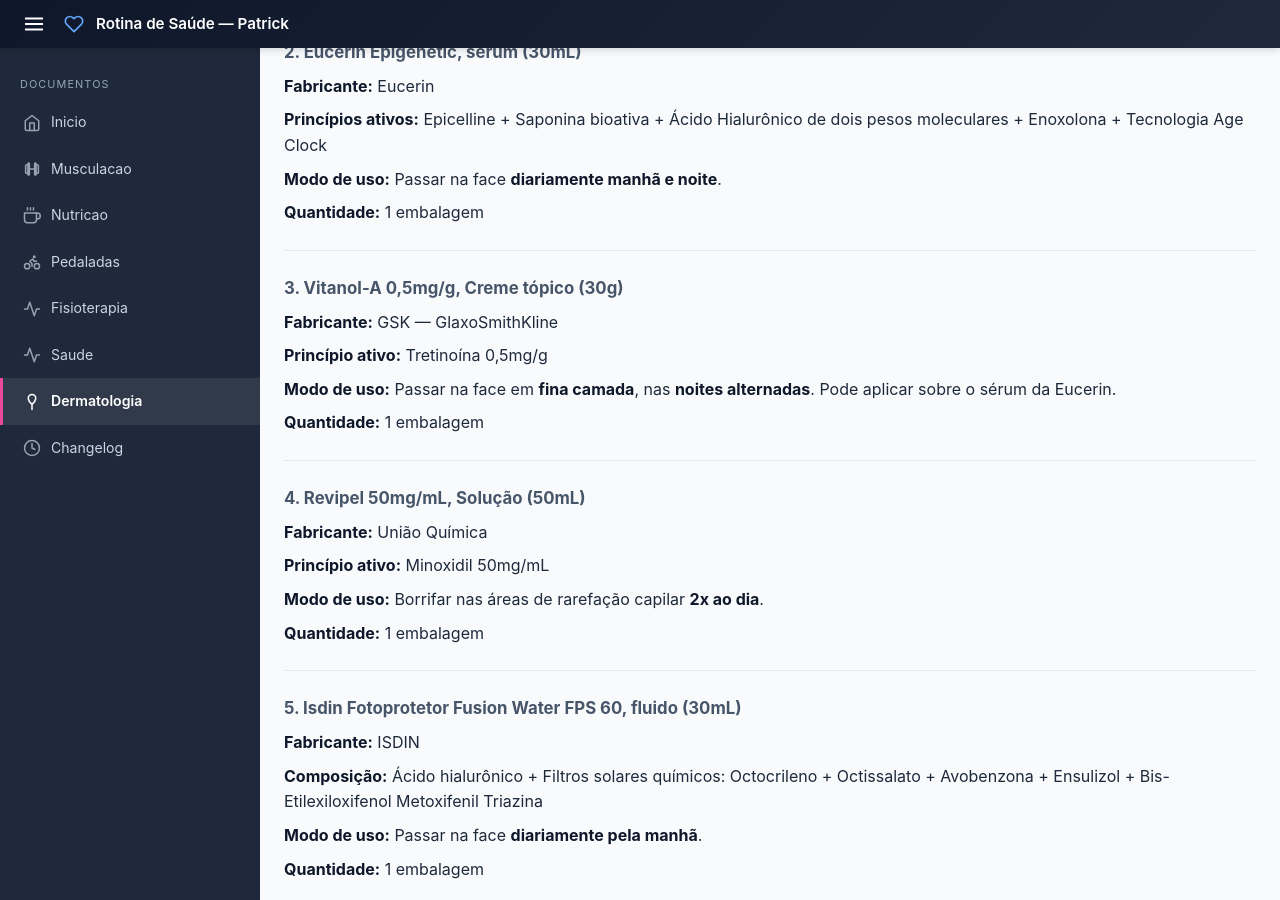
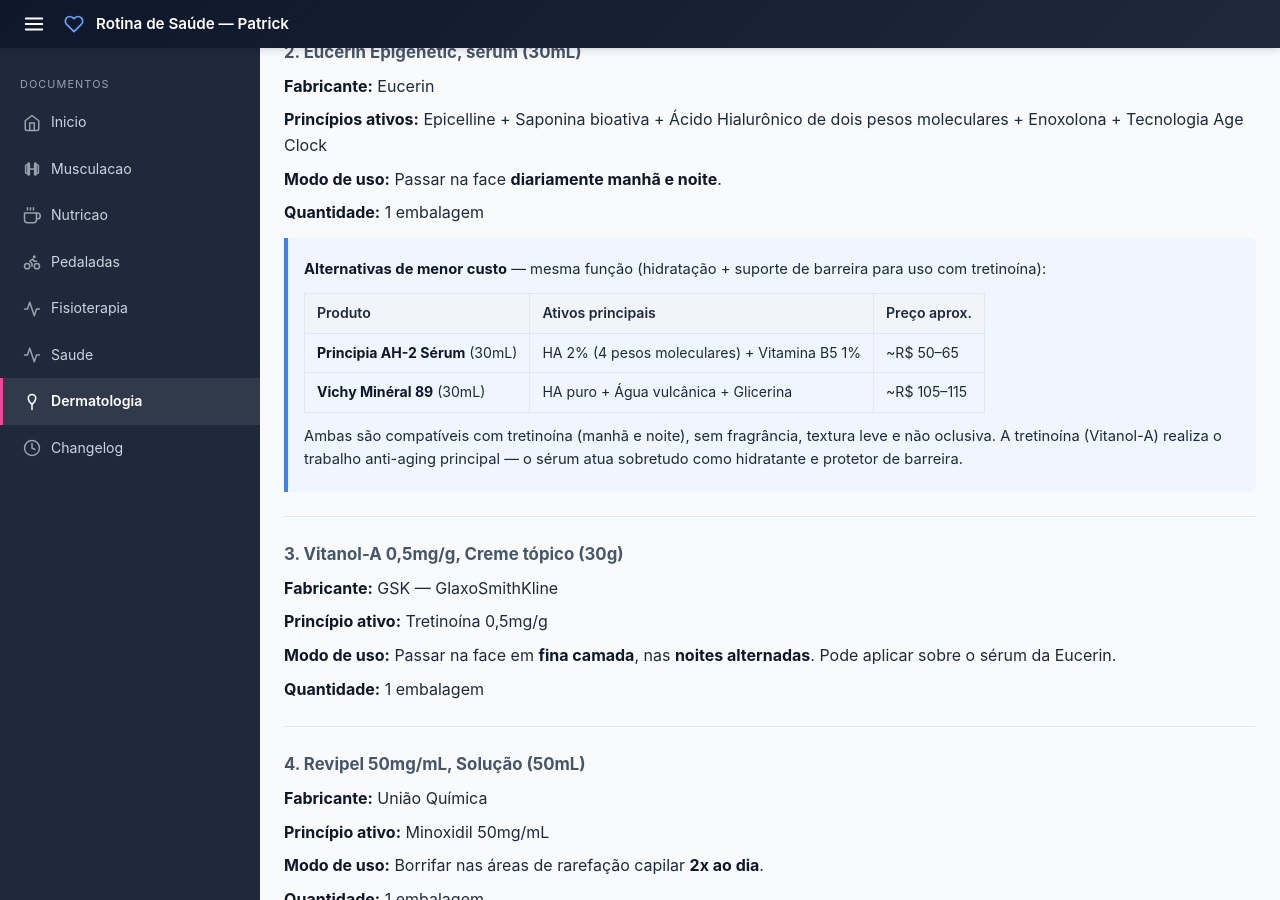
Before and after one commit to criapix/rotina-saude, a Jekyll site: the page built from dermatologia.md, in a window 1280 px wide and 900 px high, scrolled down 929 px. Built offline with Jekyll 4.4.1, drawn with Linux system fonts in a browser that asks for light colours.

Commit message:
feat: add cost-effective alternatives for skincare products in dermatology section

```diff
--- a/dermatologia.md
+++ b/dermatologia.md
@@ -49,6 +49,15 @@
 
 **Quantidade:** 1 embalagem
 
+> **Alternativas de menor custo** — mesma função (hidratação + suporte de barreira para uso com tretinoína):
+>
+> | Produto | Ativos principais | Preço aprox. |
+> |---|---|---|
+> | **Principia AH-2 Sérum** (30mL) | HA 2% (4 pesos moleculares) + Vitamina B5 1% | ~R$ 50–65 |
+> | **Vichy Minéral 89** (30mL) | HA puro + Água vulcânica + Glicerina | ~R$ 105–115 |
+>
+> Ambas são compatíveis com tretinoína (manhã e noite), sem fragrância, textura leve e não oclusiva. A tretinoína (Vitanol-A) realiza o trabalho anti-aging principal — o sérum atua sobretudo como hidratante e protetor de barreira.
+
 ---
 
 ### 3. Vitanol-A 0,5mg/g, Creme tópico (30g)
```
